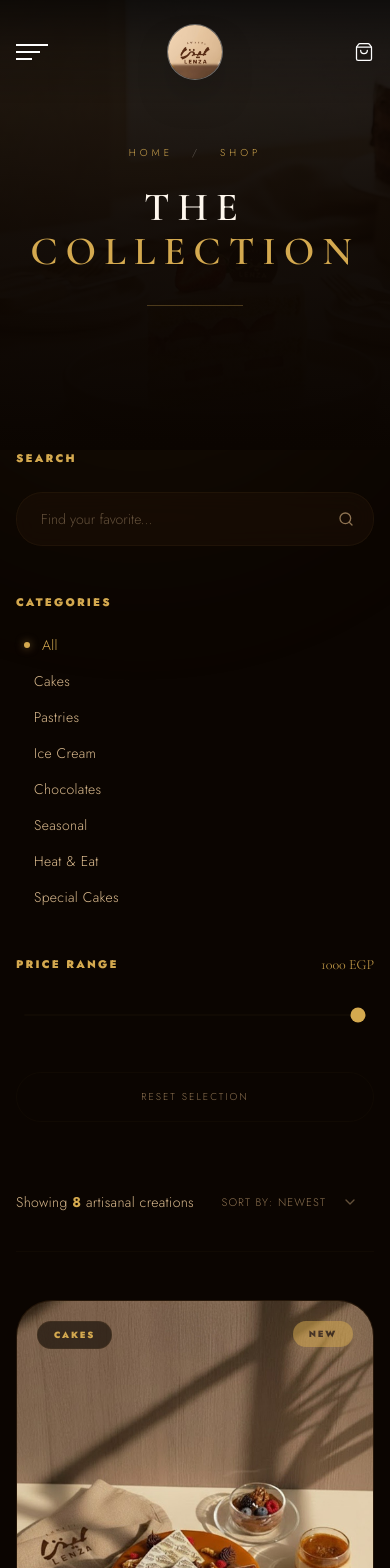
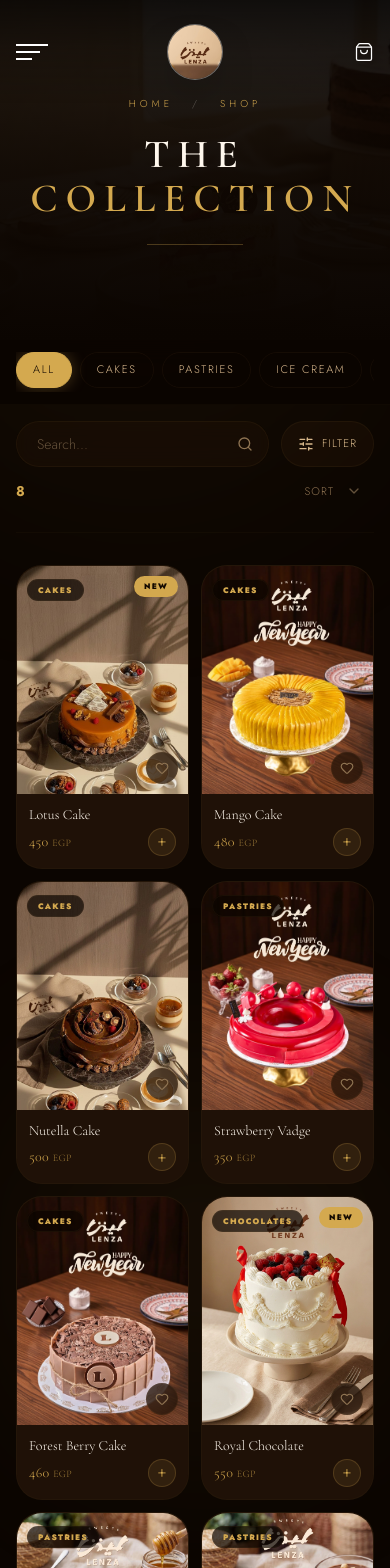
Before and after one commit to Mohamed911zean/patissere-shop, a Next.js app: page /shop in a window 390 px wide. Shown: the top 1568 px of the page. Built offline with nearby package versions, Linux system fonts and the light colour scheme.

Commit message:
fix build error & enhance

```diff
--- a/app/page.tsx
+++ b/app/page.tsx
@@ -18,7 +18,6 @@ export default function Home() {
       <LegacyStats />
       <WhyChooseUs />
       <BranchesCTA />
-      <HomeDynamicSections />
       <Footer />
     </div>
   );
--- a/app/shop/page.tsx
+++ b/app/shop/page.tsx
@@ -6,7 +6,7 @@ import Link from 'next/link';
 import { Button } from '@/components/ui/Button';
 import { Footer } from '@/components/layout/Footer';
 import { motion } from 'framer-motion';
-import { Filter, ChevronDown, Heart, Search } from 'lucide-react';
+import { Heart, Search, SlidersHorizontal, X, ChevronDown } from 'lucide-react';
 import { cn } from '@/lib/utils';
 
 const CATEGORIES = [
@@ -28,6 +28,8 @@ export default function ShopPage() {
   const [activeCategory, setActiveCategory] = useState('All');
   const [priceRange, setPriceRange] = useState(1000);
   const [searchQuery, setSearchQuery] = useState('');
+  const [mobileFiltersOpen, setMobileFiltersOpen] = useState(false);
+  const [wishlist, setWishlist] = useState<number[]>([]);
 
   const filteredProducts = PRODUCTS.filter(p =>
     (activeCategory === 'All' || p.category === activeCategory) &&
@@ -35,55 +37,130 @@ export default function ShopPage() {
     p.name.toLowerCase().includes(searchQuery.toLowerCase())
   );
 
+  const toggleWishlist = (id: number, e: React.MouseEvent) => {
+    e.preventDefault();
+    setWishlist(prev => prev.includes(id) ? prev.filter(i => i !== id) : [...prev, id]);
+  };
+
   return (
     <>
       <div className="bg-bg-base relative overflow-hidden">
-        {/* Background Ambient Glows */}
+        {/* Ambient glows */}
         <div className="absolute top-0 right-0 w-[500px] h-[500px] bg-gold/5 blur-[120px] rounded-full pointer-events-none" />
         <div className="absolute bottom-1/4 left-0 w-[400px] h-[400px] bg-gold/5 blur-[100px] rounded-full pointer-events-none" />
 
-        {/* Page Header */}
-        <div className="relative h-[450px] flex items-center justify-center overflow-hidden">
-          <Image
-            src="/hero-section.png"
-            alt="Shop Banner"
-            fill
-            className="object-cover opacity-20 scale-110"
-            priority
-            sizes="100vw"
-            quality={90}
-          />
+        {/* ── PAGE HEADER ── */}
+        <div className="relative h-[340px] sm:h-[450px] flex items-center justify-center overflow-hidden">
+          <Image src="/hero-section.png" alt="Shop Banner" fill className="object-cover opacity-20 scale-110" priority sizes="100vw" quality={90} />
           <div className="absolute inset-0 bg-gradient-to-b from-bg-base/40 via-bg-base/80 to-bg-base" />
           <div className="container relative z-10 text-center">
-            <motion.div
-              initial={{ opacity: 0, y: 30 }}
-              animate={{ opacity: 1, y: 0 }}
-              transition={{ duration: 0.8 }}
-            >
-              <nav className="text-[10px] uppercase tracking-[0.4em] text-gold mb-6">
+            <motion.div initial={{ opacity: 0, y: 30 }} animate={{ opacity: 1, y: 0 }} transition={{ duration: 0.8 }}>
+              <nav className="text-[10px] uppercase tracking-[0.4em] text-gold mb-5">
                 Home <span className="mx-3 opacity-30 text-text-primary">/</span> Shop
               </nav>
               <h1 className="text-h1 text-text-primary uppercase tracking-[0.2em] font-display mb-4">
                 The <span className="text-gold">Collection</span>
               </h1>
-              <div className="w-24 h-[1px] bg-gold/30 mx-auto mt-8" />
+              <div className="w-24 h-[1px] bg-gold/30 mx-auto mt-6" />
             </motion.div>
           </div>
         </div>
 
+        {/* ── MOBILE: Category Scroll Strip ── */}
+        <div className="lg:hidden sticky top-0 z-30 bg-bg-base/95 backdrop-blur-md border-b border-gold-border/10 px-4 py-3">
+          <div className="flex gap-2 overflow-x-auto scrollbar-none pb-1">
+            {CATEGORIES.map(cat => (
+              <button
+                key={cat}
+                onClick={() => setActiveCategory(cat)}
+                className={cn(
+                  "flex-none text-[11px] uppercase tracking-[0.15em] px-4 py-2 rounded-full border transition-all duration-300 whitespace-nowrap",
+                  activeCategory === cat
+                    ? "bg-gold text-text-on-gold border-gold shadow-[0_0_16px_rgba(212,169,79,0.3)]"
+                    : "bg-transparent text-text-secondary border-gold-border/20 hover:border-gold/40 hover:text-gold"
+                )}
+              >
+                {cat}
+              </button>
+            ))}
+          </div>
+        </div>
+
+        {/* ── MOBILE: Search + Filter Bar ── */}
+        <div className="lg:hidden px-4 pt-4 pb-2 flex gap-3">
+          <div className="relative flex-1">
+            <input
+              type="text"
+              placeholder="Search..."
+              value={searchQuery}
+              onChange={e => setSearchQuery(e.target.value)}
+              className="w-full bg-bg-card/50 backdrop-blur-md border border-gold-border/20 rounded-xl px-5 py-3 text-sm text-text-primary focus:outline-none focus:border-gold/50 transition-all duration-300 placeholder:text-text-fade pr-10"
+            />
+            <Search className="absolute right-4 top-1/2 -translate-y-1/2 w-4 h-4 text-text-muted" />
+          </div>
+          <button
+            onClick={() => setMobileFiltersOpen(true)}
+            className="flex items-center gap-2 px-4 py-3 rounded-xl bg-bg-card/50 border border-gold-border/20 text-text-secondary hover:border-gold/40 hover:text-gold transition-all duration-300"
+          >
+            <SlidersHorizontal className="w-4 h-4" />
+            <span className="text-[11px] uppercase tracking-widest">Filter</span>
+          </button>
+        </div>
+
+        {/* ── MOBILE: Filter Drawer ── */}
+        {mobileFiltersOpen && (
+          <div className="fixed inset-0 z-50 lg:hidden">
+            <div className="absolute inset-0 bg-bg-base/80 backdrop-blur-sm" onClick={() => setMobileFiltersOpen(false)} />
+            <motion.div
+              initial={{ x: '100%' }}
+              animate={{ x: 0 }}
+              exit={{ x: '100%' }}
+              transition={{ type: 'spring', damping: 28, stiffness: 280 }}
+              className="absolute right-0 top-0 bottom-0 w-[85vw] max-w-sm bg-bg-base border-l border-gold-border/15 p-8 overflow-y-auto"
+            >
+              <div className="flex justify-between items-center mb-10">
+                <h3 className="text-[13px] uppercase tracking-[0.3em] text-gold font-black">Filters</h3>
+                <button onClick={() => setMobileFiltersOpen(false)} className="w-9 h-9 rounded-full border border-gold-border/20 flex items-center justify-center text-text-muted hover:border-gold hover:text-gold transition-all">
+                  <X className="w-4 h-4" />
+                </button>
+              </div>
+
+              {/* Price Range */}
+              <div className="space-y-5 mb-10">
+                <div className="flex justify-between items-center">
+                  <h4 className="text-[11px] uppercase tracking-[0.2em] text-gold font-black">Price</h4>
+                  <span className="text-sm font-display text-gold">{priceRange} EGP</span>
+                </div>
+                <input
+                  type="range" min="100" max="1000" step="50" value={priceRange}
+                  onChange={e => setPriceRange(parseInt(e.target.value))}
+                  className="w-full accent-gold bg-gold-border/10 h-[2px] rounded-full appearance-none cursor-pointer"
+                />
+              </div>
+
+              <button
+                onClick={() => { setActiveCategory('All'); setPriceRange(1000); setSearchQuery(''); setMobileFiltersOpen(false); }}
+                className="w-full py-4 text-[10px] uppercase tracking-[0.2em] text-text-muted border border-gold-border/10 rounded-xl hover:bg-gold/5 hover:border-gold-border/30 hover:text-gold transition-all duration-500"
+              >
+                Reset All
+              </button>
+            </motion.div>
+          </div>
+        )}
+
+        {/* ── MAIN CONTENT ── */}
         <div className="container pb-32 relative z-10">
           <div className="flex flex-col lg:flex-row gap-16">
-            {/* Sidebar Filters */}
-            <aside className="w-full lg:w-72 space-y-12">
+
+            {/* ── DESKTOP SIDEBAR ── */}
+            <aside className="hidden lg:block w-72 flex-none space-y-12">
               {/* Search */}
               <div className="space-y-6">
                 <h4 className="text-[11px] uppercase tracking-[0.2em] text-gold font-black">Search</h4>
                 <div className="relative group">
                   <input
-                    type="text"
-                    placeholder="Find your favorite..."
-                    value={searchQuery}
-                    onChange={(e) => setSearchQuery(e.target.value)}
+                    type="text" placeholder="Find your favorite..." value={searchQuery}
+                    onChange={e => setSearchQuery(e.target.value)}
                     className="w-full bg-bg-card/50 backdrop-blur-md border border-gold-border/20 rounded-xl px-6 py-4 text-sm text-text-primary focus:outline-none focus:border-gold/50 transition-all duration-500 placeholder:text-text-fade group-hover:border-gold-border/40"
                   />
                   <Search className="absolute right-5 top-1/2 -translate-y-1/2 w-4 h-4 text-text-muted group-hover:text-gold transition-colors duration-500" />
@@ -105,7 +182,9 @@ export default function ShopPage() {
                       >
                         <span className={cn(
                           "w-1.5 h-1.5 rounded-full transition-all duration-500",
-                          activeCategory === cat ? "bg-gold scale-100 shadow-[0_0_8px_rgba(212,169,79,0.6)]" : "bg-gold-border/20 scale-50 opacity-0 group-hover:opacity-100 group-hover:scale-100"
+                          activeCategory === cat
+                            ? "bg-gold scale-100 shadow-[0_0_8px_rgba(212,169,79,0.6)]"
+                            : "bg-gold-border/20 scale-50 opacity-0 group-hover:opacity-100 group-hover:scale-100"
                         )} />
                         {cat}
                       </button>
@@ -122,43 +201,42 @@ export default function ShopPage() {
                 </div>
                 <div className="px-2">
                   <input
-                    type="range"
-                    min="100"
-                    max="1000"
-                    step="50"
-                    value={priceRange}
-                    onChange={(e) => setPriceRange(parseInt(e.target.value))}
+                    type="range" min="100" max="1000" step="50" value={priceRange}
+                    onChange={e => setPriceRange(parseInt(e.target.value))}
                     className="w-full accent-gold bg-gold-border/10 h-[2px] rounded-full appearance-none cursor-pointer"
                   />
                 </div>
               </div>
 
               <button
-                onClick={() => {
-                  setActiveCategory('All');
-                  setPriceRange(1000);
-                  setSearchQuery('');
-                }}
+                onClick={() => { setActiveCategory('All'); setPriceRange(1000); setSearchQuery(''); }}
                 className="w-full py-4 text-[10px] uppercase tracking-[0.2em] text-text-muted border border-gold-border/10 rounded-xl hover:bg-gold/5 hover:border-gold-border/30 hover:text-gold transition-all duration-500"
               >
                 Reset Selection
               </button>
             </aside>
 
-            {/* Product Grid */}
-            <main className="flex-1">
-              <div className="flex justify-between items-center mb-12 pb-8 border-b border-gold-border/10">
+            {/* ── PRODUCT GRID ── */}
+            <main className="flex-1 min-w-0">
+              <div className="flex justify-between items-center mb-8 pb-6 border-b border-gold-border/10">
                 <p className="text-sm text-text-secondary tracking-wide">
-                  Showing <span className="text-gold font-bold">{filteredProducts.length}</span> artisanal creations
+                  <span className="text-gold font-bold">{filteredProducts.length}</span>
+                  <span className="hidden sm:inline"> artisanal creations</span>
                 </p>
-                <div className="flex items-center gap-4 cursor-pointer group px-4 py-2 rounded-lg hover:bg-gold/5 transition-all duration-500">
-                  <span className="text-[11px] uppercase tracking-widest text-text-muted group-hover:text-gold transition-colors">Sort by: Newest</span>
+                <div className="flex items-center gap-3 cursor-pointer group px-3 py-2 rounded-lg hover:bg-gold/5 transition-all duration-500">
+                  <span className="text-[11px] uppercase tracking-widest text-text-muted group-hover:text-gold transition-colors hidden sm:inline">Sort: Newest</span>
+                  <span className="text-[11px] uppercase tracking-widest text-text-muted group-hover:text-gold transition-colors sm:hidden">Sort</span>
                   <ChevronDown className="w-4 h-4 text-text-fade group-hover:text-gold transition-colors" />
                 </div>
               </div>
 
               {filteredProducts.length > 0 ? (
-                <div className="grid grid-cols-1 sm:grid-cols-2 xl:grid-cols-3 gap-10">
+                /*
+                  Mobile: 2 columns, compact card with stacked info
+                  Tablet: 2 columns, normal card
+                  Desktop: 2 columns (matching request), expanding to 3 on xl
+                */
+                <div className="grid grid-cols-2 sm:grid-cols-2 xl:grid-cols-3 gap-3 sm:gap-6 lg:gap-8">
                   {filteredProducts.map((product, index) => (
                     <motion.div
                       key={product.id}
@@ -168,55 +246,78 @@ export default function ShopPage() {
                       className="group"
                     >
                       <Link href={`/products/${product.id}`} className="block">
-                        <div className="bg-bg-card border border-gold-border/10 rounded-2xl overflow-hidden transition-all duration-700 hover:border-gold-border/40 hover:shadow-hover hover:-translate-y-2">
-                          <div className="relative aspect-[4/5] overflow-hidden">
+                        <div className="bg-bg-card border border-gold-border/10 rounded-xl sm:rounded-2xl overflow-hidden transition-all duration-700 hover:border-gold-border/40 hover:shadow-hover hover:-translate-y-1 sm:hover:-translate-y-2">
+
+                          {/* Image */}
+                          <div className="relative aspect-[3/4] sm:aspect-[4/5] overflow-hidden">
                             <Image
                               src={product.image}
                               alt={product.name}
                               fill
                               className="object-cover transition-transform duration-1000 group-hover:scale-110"
-                              sizes="(max-width: 640px) 100vw, (max-width: 1280px) 50vw, 33vw"
+                              sizes="(max-width: 640px) 50vw, (max-width: 1280px) 50vw, 33vw"
                               quality={85}
                             />
 
-                            {/* Tags */}
-                            <div className="absolute top-5 left-5 flex flex-col gap-2">
-                              <span className="bg-bg-base/60 backdrop-blur-md text-gold text-[9px] font-black px-4 py-1.5 rounded-full uppercase tracking-[0.2em] border border-gold-border/20">
+                            {/* Category badge */}
+                            <div className="absolute top-2.5 left-2.5 sm:top-5 sm:left-5">
+                              <span className="bg-bg-base/70 backdrop-blur-md text-gold text-[8px] sm:text-[9px] font-black px-2.5 sm:px-4 py-1 sm:py-1.5 rounded-full uppercase tracking-[0.15em] sm:tracking-[0.2em] border border-gold-border/20">
                                 {product.category}
                               </span>
                             </div>
 
+                            {/* New badge */}
                             {product.isNew && (
-                              <div className="absolute top-5 right-5">
-                                <div className="bg-gold shadow-gold/20 text-text-on-gold text-[9px] font-black px-4 py-1.5 rounded-full uppercase tracking-[0.2em] animate-pulse">
+                              <div className="absolute top-2.5 right-2.5 sm:top-5 sm:right-5">
+                                <div className="bg-gold text-text-on-gold text-[8px] sm:text-[9px] font-black px-2.5 sm:px-4 py-1 sm:py-1.5 rounded-full uppercase tracking-[0.15em] sm:tracking-[0.2em] animate-pulse">
                                   New
                                 </div>
                               </div>
                             )}
 
-                            {/* Hover Actions */}
-                            <div className="absolute inset-0 bg-gradient-to-t from-bg-base/90 via-bg-base/20 to-transparent opacity-0 group-hover:opacity-100 transition-opacity duration-500" />
+                            {/* Wishlist button — always visible on mobile, hover on desktop */}
+                            <button
+                              onClick={e => toggleWishlist(product.id, e)}
+                              className={cn(
+                                "absolute bottom-2.5 right-2.5 sm:bottom-auto sm:top-auto w-8 h-8 sm:w-10 sm:h-10 rounded-full backdrop-blur-md flex items-center justify-center transition-all duration-300 border",
+                                wishlist.includes(product.id)
+                                  ? "bg-gold border-gold text-text-on-gold"
+                                  : "bg-bg-card/70 border-gold-border/20 text-text-muted sm:opacity-0 sm:group-hover:opacity-100 hover:border-gold hover:text-gold"
+                              )}
+                            >
+                              <Heart className={cn("w-3.5 h-3.5 sm:w-4 sm:h-4 transition-all", wishlist.includes(product.id) && "fill-current")} />
+                            </button>
 
-                            <div className="absolute bottom-6 left-0 w-full px-6 flex gap-3 translate-y-4 opacity-0 group-hover:translate-y-0 group-hover:opacity-100 transition-all duration-500">
-                              <Button variant="gold" size="sm" className="flex-1 shadow-gold">
+                            {/* Desktop hover overlay with CTA */}
+                            <div className="hidden sm:block absolute inset-0 bg-gradient-to-t from-bg-base/90 via-bg-base/20 to-transparent opacity-0 group-hover:opacity-100 transition-opacity duration-500" />
+                            <div className="hidden sm:flex absolute bottom-6 left-0 w-full px-5 gap-3 translate-y-4 opacity-0 group-hover:translate-y-0 group-hover:opacity-100 transition-all duration-500">
+                              <Button variant="gold" size="sm" className="flex-1 shadow-gold text-xs">
                                 Quick Add
                               </Button>
-                              <button className="w-11 h-11 rounded-full bg-bg-card/80 backdrop-blur-md text-text-primary flex items-center justify-center hover:bg-gold hover:text-text-on-gold transition-all duration-500 border border-gold-border/20">
-                                <Heart className="w-5 h-5" />
-                              </button>
                             </div>
                           </div>
 
-                          <div className="p-7">
-                            <h3 className="text-xl font-display text-text-primary mb-2 group-hover:text-gold transition-colors duration-300">
+                          {/* Card Info */}
+                          <div className="p-3 sm:p-6">
+                            <h3 className="text-sm sm:text-xl font-display text-text-primary mb-0.5 sm:mb-2 group-hover:text-gold transition-colors duration-300 leading-tight line-clamp-1">
                               {product.name}
                             </h3>
-                            <p className="text-xs text-text-muted mb-6 tracking-wide line-clamp-1">
+
+                            {/* Description — hidden on mobile for space */}
+                            <p className="hidden sm:block text-xs text-text-muted mb-5 tracking-wide line-clamp-1">
                               Handcrafted excellence using premium ingredients.
                             </p>
-                            <div className="flex items-center justify-between">
-                              <span className="text-lg font-display text-gold tracking-wider">{product.price} EGP</span>
-                              <div className="w-10 h-10 rounded-full border border-gold-border/10 flex items-center justify-center text-text-muted group-hover:border-gold group-hover:text-gold transition-all duration-500">
+
+                            <div className="flex items-center justify-between mt-1 sm:mt-0">
+                              <span className="text-sm sm:text-lg font-display text-gold tracking-wide">{product.price} <span className="text-[10px] sm:text-xs text-gold/70">EGP</span></span>
+
+                              {/* Mobile: tap to add button */}
+                              <button className="sm:hidden flex items-center justify-center w-7 h-7 rounded-full bg-gold/10 border border-gold/20 text-gold hover:bg-gold hover:text-text-on-gold transition-all duration-300 active:scale-95">
+                                <span className="text-base font-light leading-none mb-[1px]">+</span>
+                              </button>
+
+                              {/* Desktop: add indicator */}
+                              <div className="hidden sm:flex w-10 h-10 rounded-full border border-gold-border/10 items-center justify-center text-text-muted group-hover:border-gold group-hover:text-gold transition-all duration-500">
                                 <span className="text-lg font-light">+</span>
                               </div>
                             </div>
@@ -227,9 +328,9 @@ export default function ShopPage() {
                   ))}
                 </div>
               ) : (
-                <div className="py-32 text-center bg-bg-card/30 rounded-3xl border border-dashed border-gold-border/20">
-                  <Search className="w-12 h-12 text-gold/20 mx-auto mb-6" />
-                  <h3 className="text-xl font-display text-text-primary mb-2">No masterpieces found</h3>
+                <div className="py-24 sm:py-32 text-center bg-bg-card/30 rounded-2xl sm:rounded-3xl border border-dashed border-gold-border/20">
+                  <Search className="w-10 h-10 sm:w-12 sm:h-12 text-gold/20 mx-auto mb-5" />
+                  <h3 className="text-lg sm:text-xl font-display text-text-primary mb-2">No masterpieces found</h3>
                   <p className="text-sm text-text-muted tracking-wide">Try adjusting your filters or search terms.</p>
                 </div>
               )}
--- a/components/layout/Navbar.tsx
+++ b/components/layout/Navbar.tsx
@@ -233,7 +233,7 @@ export function Navbar() {
                     {['en', 'ar'].map((lang) => (
                       <button
                         key={lang}
-                        onClick={() => setLanguage(lang)}
+                        onClick={() => setLanguage(lang as 'en' | 'ar')}
                         className={cn(
                           "px-6 py-2 rounded-full text-xs font-bold uppercase tracking-wider transition-all duration-300",
                           currentLang === lang
```
